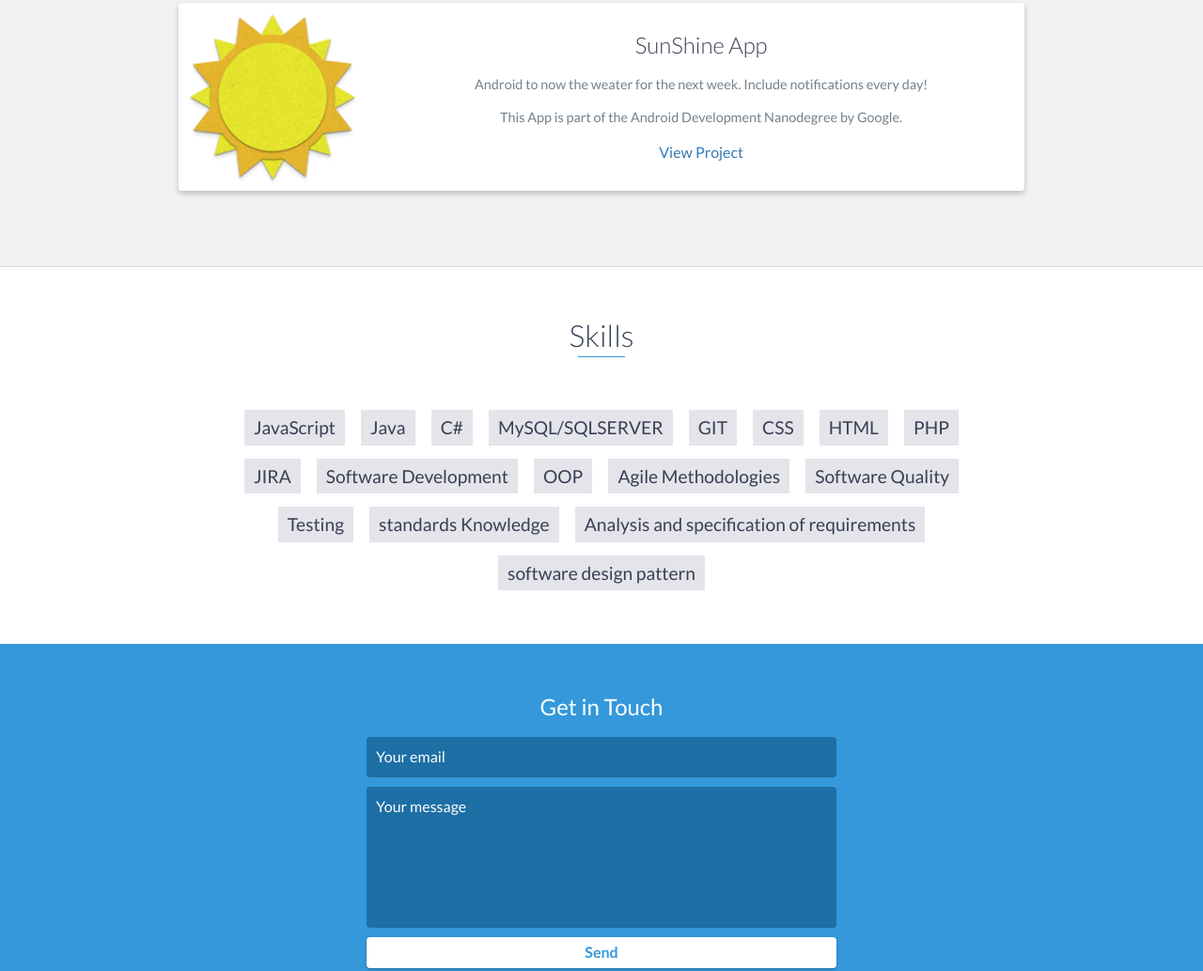
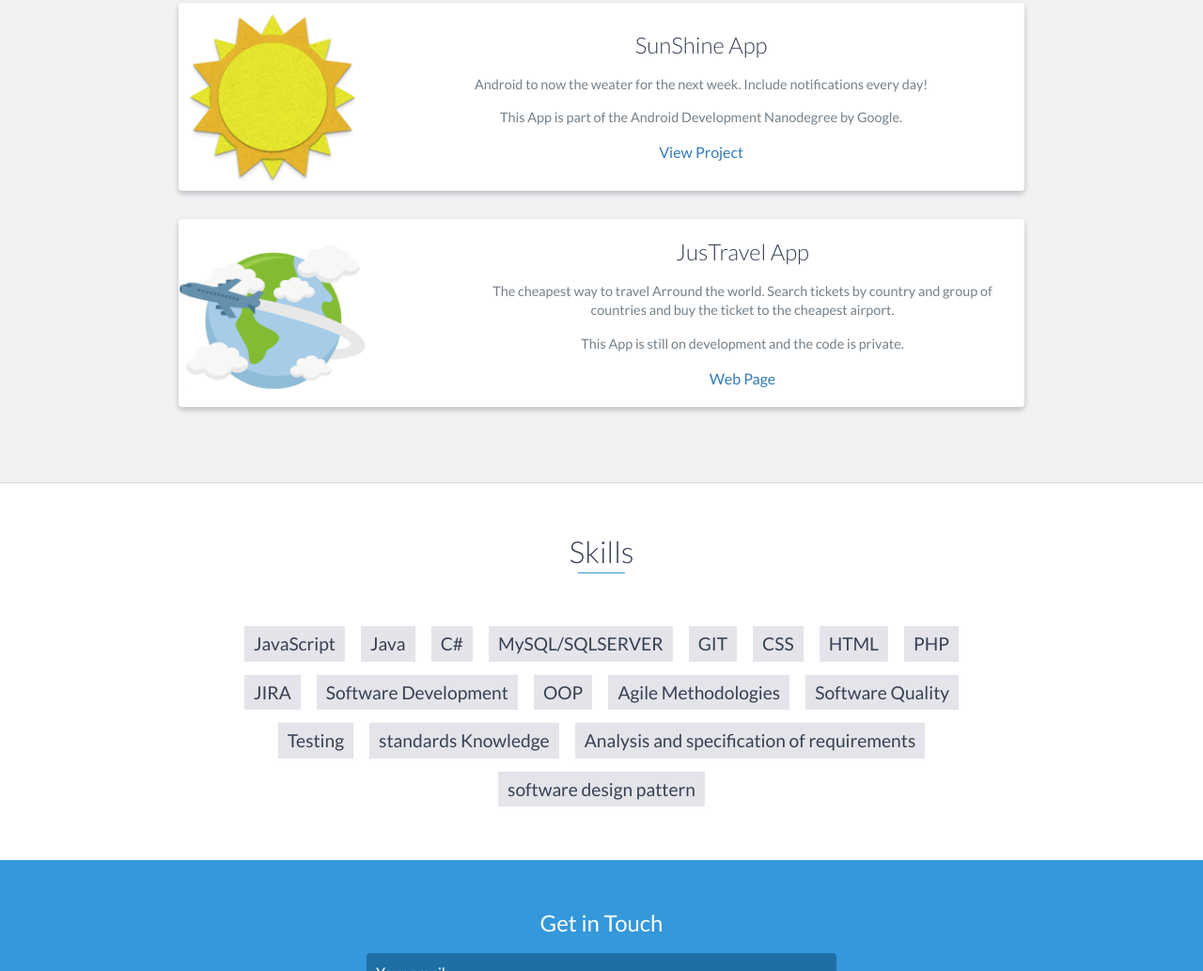
Before and after one commit to keponer/keponer.github.io, a website: page index.html in a window 1280 px wide. Shown: the part 3438-4471 px from the top of the page at 94% size. Drawn offline with nearby package versions, Linux system fonts and the light colour scheme.

Commit message:
Justravel

```diff
--- a/index.html
+++ b/index.html
@@ -238,6 +238,24 @@
                 </div>
                 <!-- End .project -->
 
+                <div class="project shadow-large">
+                    <div class="project-image">
+                        <img src="images/justravelApp.png" style="width: 200px; height: 200px;"/>
+                    </div>
+                    <!-- End .project-image -->
+                    <div class="project-info">
+                        <h3>JusTravel App</h3>
+                        <p>
+                            The cheapest way to travel Arround the world. Search tickets by country and group of countries and buy the ticket to the cheapest airport.
+                        </p>
+                        <p>This App is still on development and the code is private.</p>
+                        <a href="ranslate.google.com">Web Page</a>
+                    </div>
+                    <!-- End .project-info -->
+                </div>
+                <!-- End .project -->
+
+
             </div>
         </div>
     </div>
```
Also changed, not shown: images/justravelApp.png (added).
